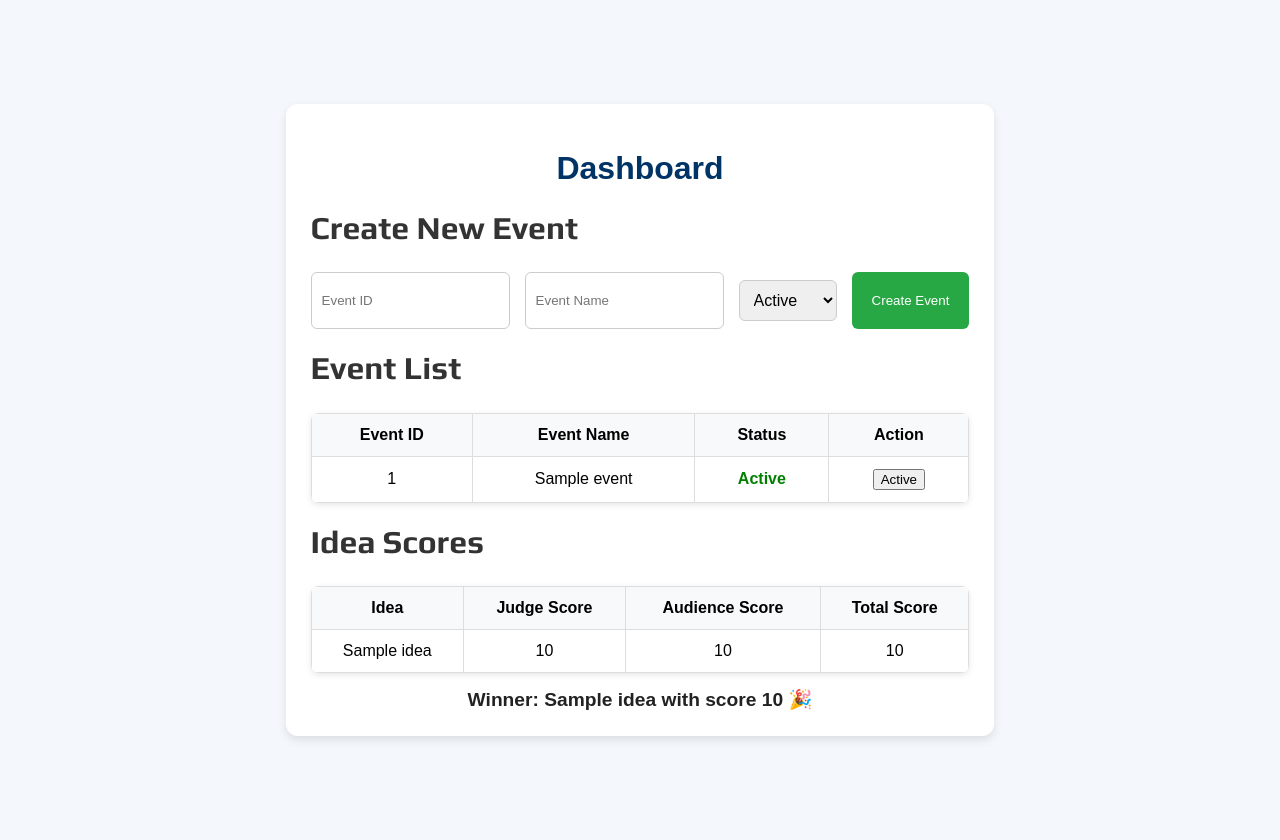
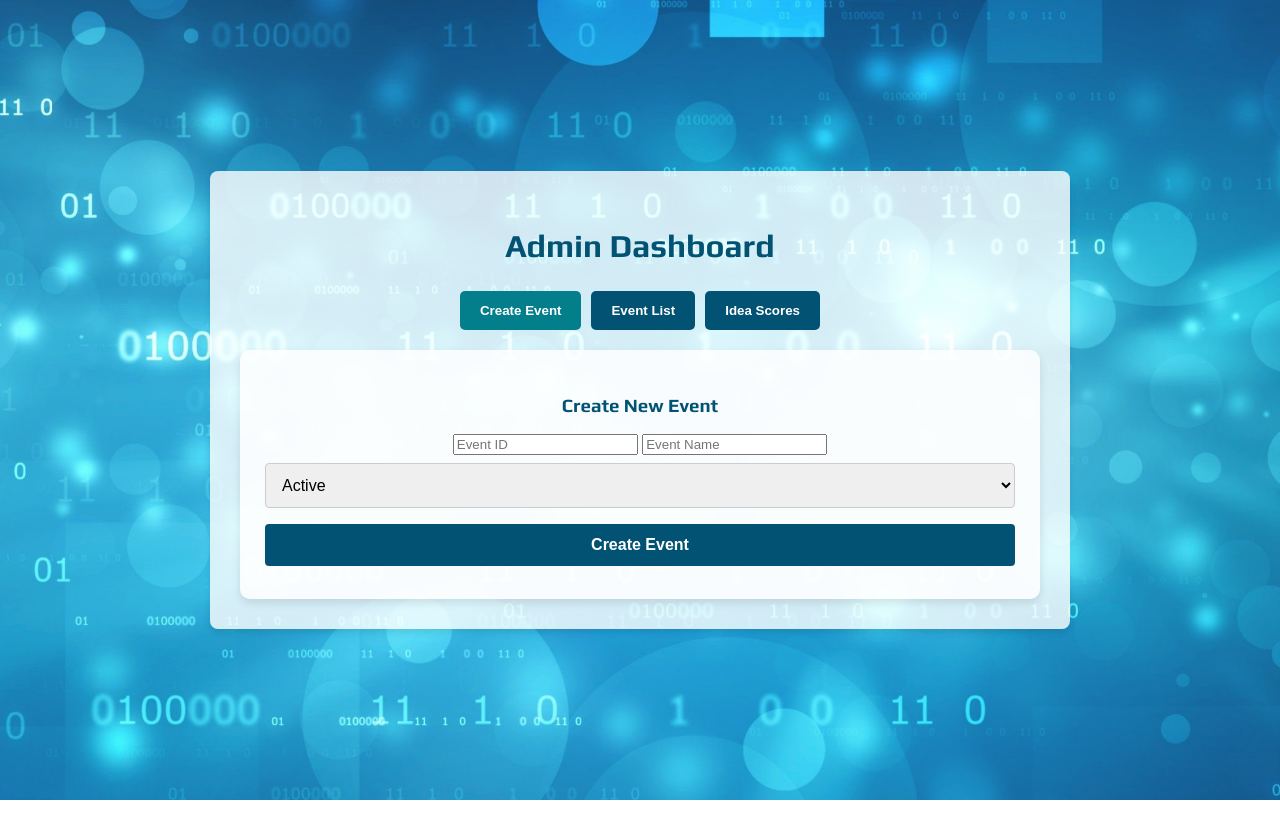
Before and after one commit to kavyash-arch/voting_machine3, a Flask app: page /dashboard in a window 1280 px wide. After the commit the page ends 800 px from the top, so only its background shows below. Run offline with Flask 3, Linux system fonts and the light colour scheme; a user stored in the database is signed in; tables that the repository leaves empty hold one stand-in row (values such as "Sample post"); some libraries are stand-ins or nearby versions.

Commit message:
Sync all local changes

```diff
--- a/app.py
+++ b/app.py
@@ -282,6 +282,27 @@ def join_event(event_id):
     else:
         return redirect(url_for('home'))
 
+# Create Event Route (Admin only)
+@app.route('/create_event', methods=['POST'])
+@login_required
+def create_event():
+    if current_user.role != "admin":
+        flash("Unauthorized action", "danger")
+        return redirect(url_for('dashboard'))
+
+    event_id = request.form['event_id']
+    event_name = request.form['event_name']
+    is_active = True if request.form['is_active'] == "1" else False
+
+    new_event = Event(id=event_id, name=event_name, is_active=is_active)
+    db.session.add(new_event)
+    db.session.commit()
+
+    flash("Event created successfully!", "success")
+
+    # redirect back to dashboard (list tab will be opened by JS)
+    return redirect(url_for('dashboard'))
+
 
 
 # Judge Dashboard
--- a/templates/dashboard.html
+++ b/templates/dashboard.html
@@ -3,98 +3,82 @@
 <head>
   <meta charset="UTF-8">
   <meta name="viewport" content="width=device-width, initial-scale=1.0">
-  <title>Dashboard</title>
+  <title>Admin Dashboard</title>
   <link rel="stylesheet" href="{{ url_for('static', filename='styles.css') }}">
   <script src="https://cdnjs.cloudflare.com/ajax/libs/socket.io/4.0.1/socket.io.js"></script>
   <style>
-    body {
-      font-family: Arial, sans-serif;
-      margin: 0;
-      padding: 20px;
-      background: #f4f7fb;
+    /* Tab navigation styling */
+    .tab-container {
+      display: flex;
+      justify-content: center;
+      margin-bottom: 20px;
+    }
+    .tab-button {
+      background-color: #025373;
+      color: white;
+      border: none;
+      padding: 12px 20px;
+      margin: 0 5px;
+      border-radius: 5px;
+      cursor: pointer;
+      font-weight: bold;
+    }
+    .tab-button:hover {
+      background-color: #025E73;
+    }
+    .tab-button.active {
+      background-color: #037F8C;
+    }
+    .tab-content {
+      display: none;
+      background-color: rgba(255, 255, 255, 0.85);
+      padding: 25px;
+      border-radius: 10px;
+      box-shadow: 0 4px 8px rgba(0,0,0,0.1);
+    }
+    .tab-content.active {
+      display: block;
     }
 
-    .dashboard-container {
-      max-width: 1100px;
-      margin: auto;
-      background: #fff;
-      padding: 25px;
-      border-radius: 12px;
-      box-shadow: 0 4px 10px rgba(0,0,0,0.1);
+    /* Toast popup */
+    .toast {
+      position: fixed;
+      bottom: 30px;
+      right: 30px;
+      background: #28a745;
+      color: white;
+      padding: 15px 20px;
+      border-radius: 6px;
+      box-shadow: 0px 4px 8px rgba(0,0,0,0.2);
+      opacity: 0;
+      transition: opacity 0.5s ease-in-out;
+      z-index: 1000;
+    }
+    .toast.show {
+      opacity: 1;
     }
 
-    h2 {
-      color: #333;
-      margin-top: 20px;
-    }
-
-    table {
-      width: 100%;
-      border-collapse: collapse;
-      margin-top: 15px;
-      background: #fff;
-      border-radius: 8px;
-      overflow: hidden;
-      box-shadow: 0px 2px 6px rgba(0,0,0,0.1);
-    }
-
-    table th, table td {
-      padding: 12px;
-      border: 1px solid #ddd;
-      text-align: center;
-    }
-
-    table th {
-      background: #f8f9fa;
-      font-weight: bold;
-    }
-
-    .form-inline {
-      display: flex;
-      gap: 15px;
-      margin-top: 20px;
-    }
-
-    .form-inline input, .form-inline select {
-      flex: 1;
-      padding: 10px;
-      border: 1px solid #ccc;
-      border-radius: 6px;
-    }
-
-    .form-inline button {
-      padding: 10px 20px;
-      background: #28a745;
-      color: white;
-      border: none;
-      border-radius: 6px;
-      cursor: pointer;
-    }
-
-    .form-inline button:hover {
-      background: #218838;
-    }
-
-    .status-active { color: green; font-weight: bold; }
-    .status-inactive { color: red; font-weight: bold; }
-
-    .winner {
-      margin-top: 15px;
-      text-align: center;
-      font-size: 1.2rem;
-      font-weight: bold;
-      color: #222;
+    h2, h3 {
+      font-family: "Play", serif;
+      color: #025373;
     }
   </style>
 </head>
 <body>
 
-  <div class="dashboard-container">
-    <h1 style="text-align:center; color:#003366;">Dashboard</h1>
+  <div class="admin_dashboard_container">
+    <h2>Admin Dashboard</h2>
+
+    <!-- Tab Navigation -->
+    <div class="tab-container">
+      <button class="tab-button active" onclick="openTab(event, 'create')">Create Event</button>
+      <button class="tab-button" onclick="openTab(event, 'list')">Event List</button>
+      <button class="tab-button" onclick="openTab(event, 'scores')">Idea Scores</button>
+    </div>
 
     <!-- 1. Create Event -->
-    {% if role == "admin" %}
-    <h2>Create New Event</h2>
+    <div id="create" class="tab-content active">
+      <h3>Create New Event</h3>
       <form class="form-inline" method="POST" action="{{ url_for('create_event') }}">
         <input type="text" name="event_id" placeholder="Event ID" required>
         <input type="text" name="event_name" placeholder="Event Name" required>
@@ -102,12 +86,13 @@
           <option value="1">Active</option>
           <option value="0">Inactive</option>
         </select>
-      <button type="submit">Create Event</button>
+        <input type="submit" value="Create Event">
       </form>
-    {% endif %}
+    </div>
 
     <!-- 2. Event List -->
-    <h2>Event List</h2>
+    <div id="list" class="tab-content">
+      <h3>Event List</h3>
       <table>
         <thead>
           <tr>
@@ -130,27 +115,19 @@
               {% endif %}
             </td>
             <td>
-            {% if role == "admin" %}
               <a href="{{ url_for('set_active', event_id=event.id) }}">
                 <button>{% if event.is_active %} Active {% else %} Set Active {% endif %}</button>
               </a>
-            {% else %}
-              {% if event.is_active %}
-                <a href="{{ url_for('join_event', event_id=event.id) }}">
-                  <button>Join</button>
-                </a>
-              {% else %}
-                <button disabled>Not Active</button>
-              {% endif %}
-            {% endif %}
             </td>
           </tr>
           {% endfor %}
         </tbody>
       </table>
+    </div>
 
     <!-- 3. Idea Scores -->
-    <h2>Idea Scores</h2>
+    <div id="scores" class="tab-content">
+      <h3>Idea Scores</h3>
       <table>
         <thead>
           <tr>
@@ -183,8 +160,21 @@
         </span> 🎉
       </div>
     </div>
+  </div>
+
+  <!-- Toast container -->
+  <div id="toast" class="toast"></div>
 
   <script>
+    // ✅ Tab Switching
+    function openTab(evt, tabId) {
+      document.querySelectorAll(".tab-content").forEach(c => c.classList.remove("active"));
+      document.querySelectorAll(".tab-button").forEach(b => b.classList.remove("active"));
+      document.getElementById(tabId).classList.add("active");
+      evt.target.classList.add("active");
+    }
+
+    // ✅ Real-time score updates
     var socket = io.connect(location.protocol + '//' + document.domain + ':' + location.port);
     socket.on('update_scores', function(data) {
       let scores = data.scores;
@@ -199,6 +189,20 @@
           document.getElementById("winner_score").innerText = winner.score;
       }
     });
+
+
+
+
+
+    function showToast(msg, category) {
+      const toast = document.getElementById("toast");
+      toast.innerText = msg;
+      toast.style.background = category === "success" ? "#28a745" : "#dc3545";
+      toast.classList.add("show");
+      setTimeout(() => {
+        toast.classList.remove("show");
+      }, 3000);
+    }
   </script>
 </body>
 </html>
```
Lines whose indentation alone changed are shown as unchanged.
